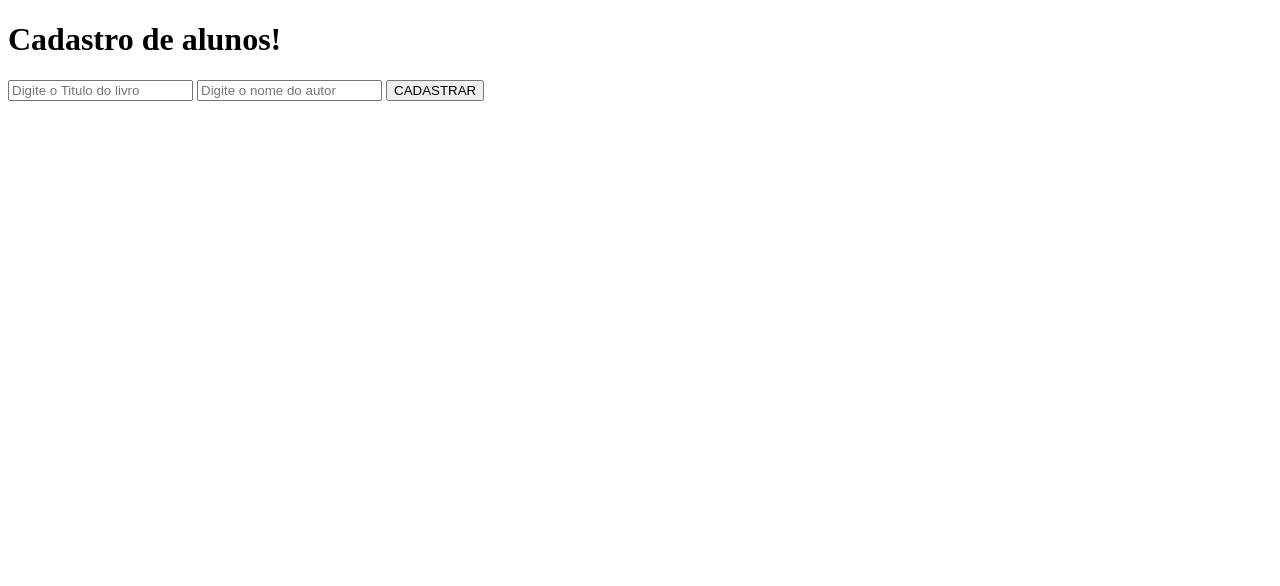
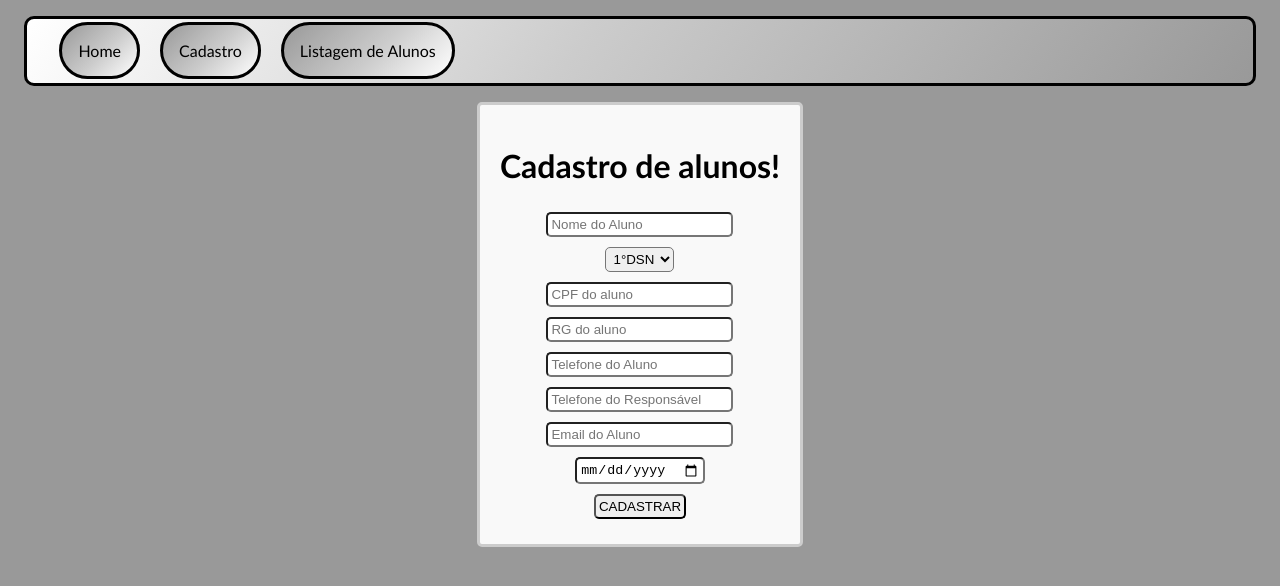
Before and after one commit to Weenio/bd3-nosql-atv5-Guilherme, a plain HTML site: page cadastro.html in a window 1280 px wide. Drawn offline with Linux system fonts and the light colour scheme; no server answers.

Commit message:
separado cadastro/lista, conexão com back e estilos

```diff
--- a/cadastro.html
+++ b/cadastro.html
@@ -5,24 +5,38 @@
     <meta charset="UTF-8">
     <meta name="viewport" content="width=device-width, initial-scale=1.0">
     <title>WEB Teste FireBase</Base></title>
-    <!-- <link rel="stylesheet" href="styles.css"> -->
+    <link rel="stylesheet" href="css/styles.css">
 
 </head>
 
     <body>
-        <h1>Cadastro de alunos!</h1>
+        <nav class="navBar">
+            <ul>
+                <li><a href="index.html">Home</a></li>
+                <li><a href="cadastro.html">Cadastro</a></li>
+                <li><a href="listagemAluno.html">Listagem de Alunos</a></li>
+            </ul>
+        </nav>
 
         <div class="content">
-                <form id="add-aluno-form">
+            <form class="card"id="add-aluno-form">
+                <h1>Cadastro de alunos!</h1>
+                <input type="text" name="nome" id="nome" placeholder="Nome do Aluno">
+                <select name="turma" id="turma" placeholder="Selecione a turma do aluno">
+                    <option value="1">1°DSN</option>
+                    <option value="2">2°DSN</option>
+                    <option value="3">3°DSN</option>
+                </select>
+                <input type="text" name="cpf" id="cpf" placeholder="CPF do aluno">
+                <input type="text" name="rg" id="rg" placeholder="RG do aluno">
+                <input type="tel" name="telefoneAluno" id="telefoneAluno" placeholder="Telefone do Aluno">
+                <input type="tel" name="telefoneRes" id="telefoneRes" placeholder="Telefone do Responsável">
+                <input type="email" name="email" id="email" placeholder="Email do Aluno">
+                <input type="date" name="dataNasc" id="dataNasc" placeholder="data de nascimento">
+                <button>CADASTRAR</button>
 
-                    <input type="text" name="titulo" id="titulo" placeholder="Digite o Titulo do livro">
-                    <input type="text" name="autor" id="autor" placeholder="Digite o nome do autor">
-                    <button>CADASTRAR</button>
-
-                </form>
-
-                <ul id="aluno-list"></ul>
-            </div>
+            </form>
+        </div>
 
     </body>
 
--- a/css/styles.css
+++ b/css/styles.css
@@ -0,0 +1,101 @@
+body{
+    background: #999;
+    font-family:'Gill Sans', 'Gill Sans MT', Calibri, 'Trebuchet MS', sans-serif
+}
+
+.content {
+    height: 100%;
+    margin: 0;
+    display: flex;
+    justify-content: center;
+    align-items: center;
+}
+
+.card {
+    width:auto;
+    padding: 20px;
+    border: 3px solid #ccc;
+    border-radius: 5px;
+    background-color: #f9f9f9;
+    display: flex;
+    flex-direction: column;
+    align-items: center;
+}
+
+.cardSpam li{
+    width: 20em;
+    word-break: break-all;
+    background-color: #b2e3ff;
+    padding: 5px 10px;
+    border-radius: 10px;
+}
+
+.cardSpam li{
+    margin-bottom: 1em;
+}
+
+.exButton{
+    width: 20px;
+    height: 20px;
+    justify-content: center;
+    display: flex;
+    align-items:flex-end;
+    background-color: rgb(221, 221, 221);
+    border-radius: 10px;
+    float: right;
+}
+
+.navBar {
+    background: linear-gradient(125deg, rgba(255,255,255,1) 0%, rgba(204,204,204,1) 45%, rgba(153,153,153,1) 100%);
+    border-style: solid;
+    border-width: 3px;
+    border-color: black;
+    border-radius: 10px;
+    margin: 1em;
+    height: 2em;
+    padding: 1em;
+}
+
+.navBar ul {
+    list-style-type: none;
+    padding: 0;
+    margin: 0;
+    display: flex;
+    padding: 0.4em;
+}
+
+.navBar ul li a {
+    background: linear-gradient(315deg, rgba(255,255,255,1) 0%, rgba(204,204,204,1) 45%, rgba(153,153,153,1) 100%);
+    border-style: solid;
+    border-width: 3px;
+    border-color: black;
+    border-radius: 50px;
+    height: 5em;
+    padding: 1em;
+    color: black;
+    text-align: center;
+    text-decoration: none;
+    margin: 0 10px; /* Adiciona margem horizontal entre os itens */
+}
+
+input, select, button{
+    margin: 5px 0 5px 0;
+    padding: 3px;
+    border-radius: 5px;
+}
+
+span {
+    display: flex;
+    flex-direction: column;
+    align-items:baseline;
+}
+
+ul {
+    list-style-type: none;
+    padding: 0;
+    margin: 0;
+}
+
+li {
+    margin-bottom: 10px;
+}
--- a/js/script.js
+++ b/js/script.js
@@ -26,6 +26,7 @@ function renderList(doc){
     let excluir         = document.createElement("div")
 
     excluir.textContent = "X"
+    excluir.setAttribute("class", "exButton")
     list.setAttribute('data-id', doc.id)
 
     nome.textContent            = doc.data().nome
@@ -37,6 +38,7 @@ function renderList(doc){
     email.textContent           = doc.data().email
     dataNasc.textContent        = doc.data().dataNasc
 
+    list.appendChild(excluir)
     list.appendChild(nome)
     list.appendChild(turma)
     list.appendChild(cpf)
@@ -45,9 +47,6 @@ function renderList(doc){
     list.appendChild(telefoneRes)
     list.appendChild(email)
     list.appendChild(dataNasc)
-
-
-    list.appendChild(excluir)
 
     livroList.appendChild(list)
 
```
Also changed, not shown: index.html (+20 -0 lines), listagemAluno.html (+60 -0 lines).
